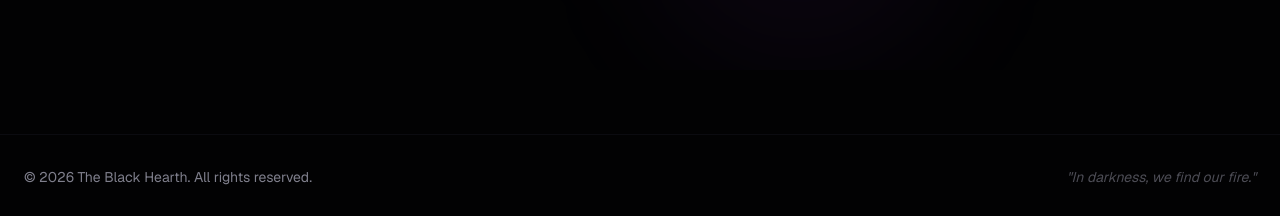
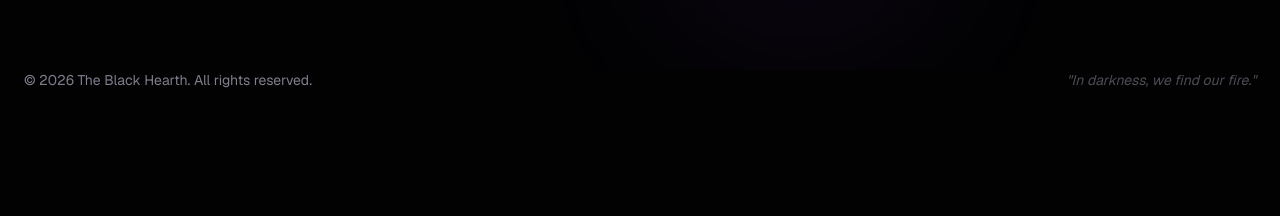
Before and after one commit to KiernenDabbs/TheBlackHearth, a Next.js app: page / in a window 1280 px wide. Shown: the part 2100-2316 px from the top of the page. After the commit the page ends 2190 px from the top, so only its background shows below. Built offline with nearby package versions, Linux system fonts and the light colour scheme.

Commit message:
footer component

```diff
--- a/app/page.tsx
+++ b/app/page.tsx
@@ -1,4 +1,5 @@
 import { Navbar } from "@/components/navbar"
+import { Footer } from "@/components/footer"
 import { HeroSection } from "@/components/hero-section"
 import { GameCarousel } from "@/components/game-carousel"
 
@@ -6,22 +7,11 @@ export default function Home() {
   return (
     <main className="min-h-screen">
       <Navbar />
+
       <HeroSection />
       <GameCarousel />
 
-      {/* Footer */}
-      <footer className="border-t border-border/40 py-8 mt-16">
-        <div className="mx-auto max-w-7xl px-6">
-          <div className="flex flex-col md:flex-row items-center justify-between gap-4">
-            <p className="text-sm text-muted-foreground">
-              &copy; {new Date().getFullYear()} The Black Hearth. All rights reserved.
-            </p>
-            <p className="text-sm text-muted-foreground/60 italic">
-              &quot;In darkness, we find our fire.&quot;
-            </p>
-          </div>
-        </div>
-      </footer>
+      <Footer/>
     </main>
   )
 }
--- /dev/null
+++ b/components/footer.tsx
@@ -0,0 +1,19 @@
+"use client"
+
+export function Footer() {
+
+  return (
+    <footer>
+      <div className="mx-auto max-w-7xl px-6">
+          <div className="flex flex-col md:flex-row items-center justify-between gap-4">
+            <p className="text-sm text-muted-foreground">
+              &copy; {new Date().getFullYear()} The Black Hearth. All rights reserved.
+            </p>
+            <p className="text-sm text-muted-foreground/60 italic">
+              &quot;In darkness, we find our fire.&quot;
+            </p>
+          </div>
+        </div>
+    </footer>
+  )
+}
```
Also changed, not shown: 1 other file (tests, documents, lock files or other folders).
